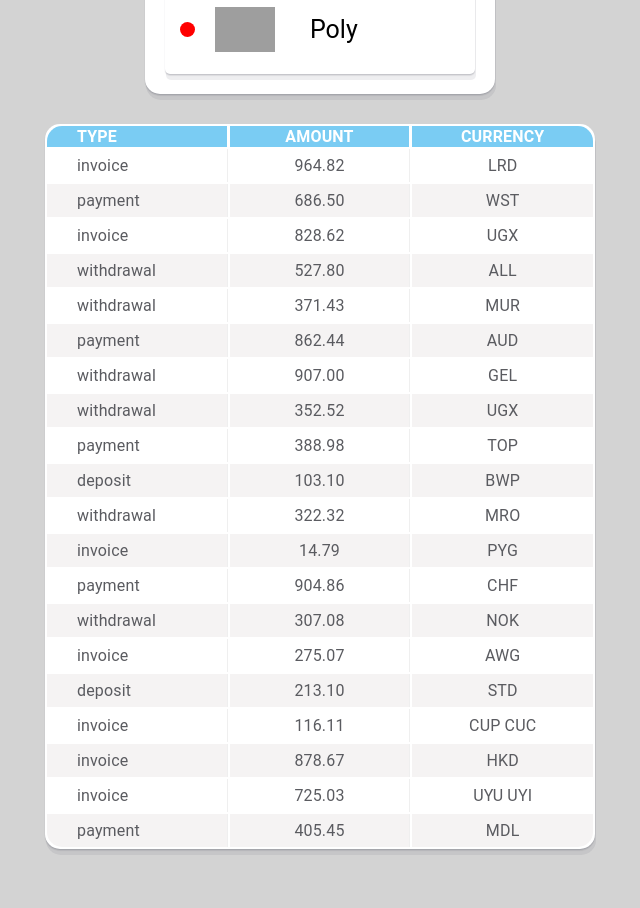
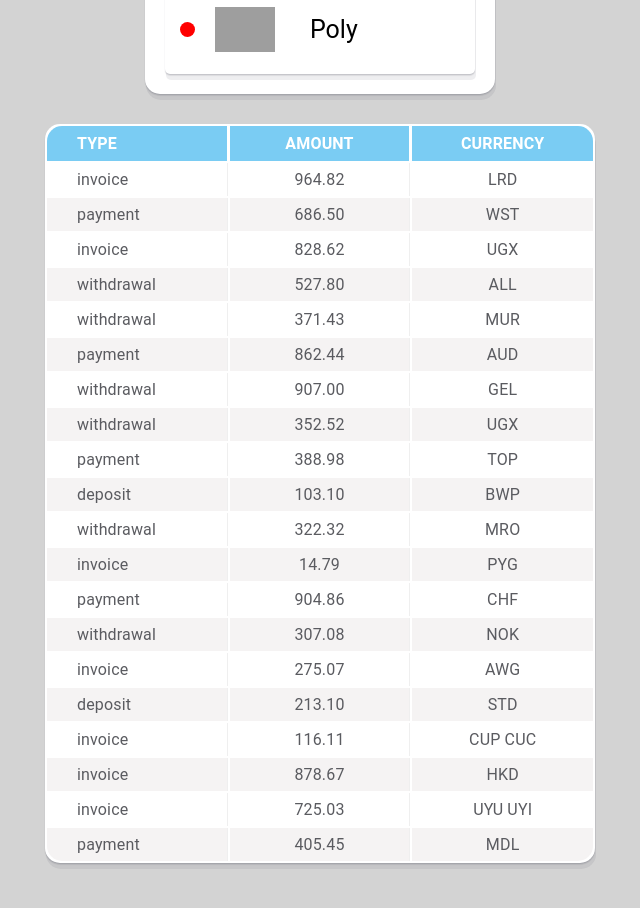
Before and after one commit to VitaTro/goit-react-hw-01-components, a React (Create React App) app: page / in a window 1280 px wide. Shown: the part 1080-1988 px from the top of the page, without its empty margins (320-960 px from the left). Built offline with nearby package versions, Linux system fonts and the light colour scheme; grey boxes are pictures that could not be loaded.

Commit message:
0104202410

```diff
--- a/src/components/TransactionHistory/TransactionHistory.module.css
+++ b/src/components/TransactionHistory/TransactionHistory.module.css
@@ -19,6 +19,9 @@ table {
 thead{
     background-color: #7accf3;
     color: #fff;
+    text-align: center;
+
+    height: 35px;
   }
   th:first-child{
     border-top-left-radius: 15px;
```
